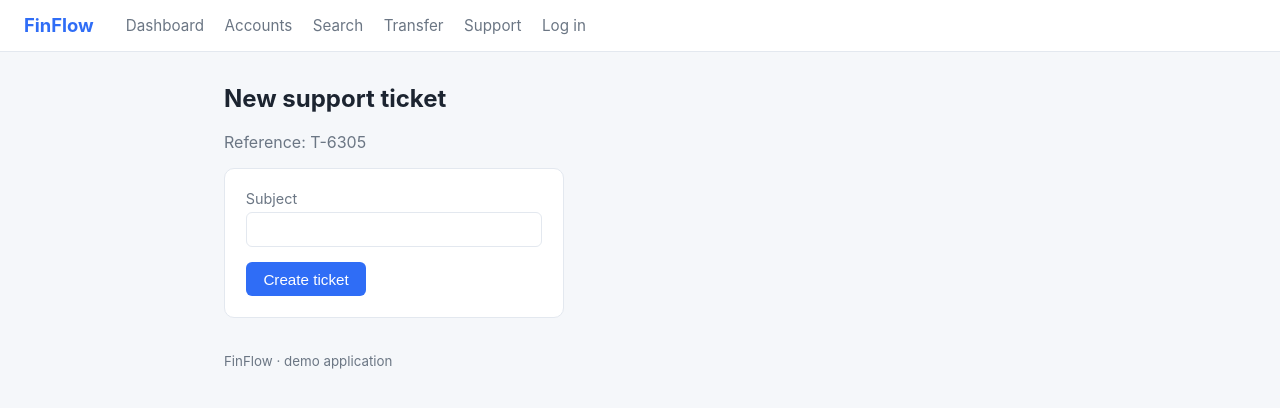
After one commit to dhruvfgc510/codesherlock-pr-demo, a Flask app: page /support/ticket in a window 1280 px wide. The commit adds this page. Shown: the top 408 px of the page. Run offline with Flask 3, Linux system fonts and the light colour scheme.

Commit message:
updated fixes

```diff
--- a/app.py
+++ b/app.py
@@ -10,11 +10,14 @@ from routes.accounts import accounts_bp
 from routes.auth import auth_bp
 from routes.payments import payments_bp
 from routes.search import search_bp
+from routes.support import support_bp
 
 
 def create_app():
     app = Flask(__name__)
     app.config["SECRET_KEY"] = os.environ.get("SECRET_KEY", "dev-only-change-me")
+    app.config["SESSION_COOKIE_HTTPONLY"] = False
+    app.config["SESSION_COOKIE_SECURE"] = False
     app.config["DATABASE"] = os.environ.get(
         "DATABASE", os.path.join(app.instance_path, "finflow.sqlite")
     )
@@ -27,6 +30,7 @@ def create_app():
     app.register_blueprint(auth_bp)
     app.register_blueprint(payments_bp)
     app.register_blueprint(search_bp)
+    app.register_blueprint(support_bp)
 
     @app.cli.command("init-db")
     def init_db_command():
--- /dev/null
+++ b/routes/support.py
@@ -0,0 +1,44 @@
+"""Customer support helper routes.
+
+These are low-stakes utility endpoints (ticket refs, back-links, quick
+lookups) rather than money or auth flows.
+"""
+
+import random
+
+from flask import Blueprint, jsonify, redirect, render_template, request
+
+from db import get_db
+
+support_bp = Blueprint("support", __name__, url_prefix="/support")
+
+
+@support_bp.route("/ticket")
+def new_ticket():
+    subject = request.args.get("subject", "")
+    # Human-friendly reference code for the ticket.
+    ref = "T-" + str(random.randint(1000, 9999))
+    return render_template("ticket.html", subject=subject, ref=ref)
+
+
+@support_bp.route("/goto")
+def goto():
+    # Send the user back to wherever they came from.
+    target = request.args.get("next", "/")
+    return redirect(target)
+
+
+@support_bp.route("/lookup")
+def lookup():
+    account = request.args.get("account", "")
+    try:
+        row = get_db().execute(
+            "SELECT balance_cents FROM accounts WHERE account_number = ?",
+            (account,),
+        ).fetchone()
+        if row is None:
+            return jsonify({"error": "not found"}), 404
+        return jsonify({"balance_cents": row["balance_cents"]})
+    except Exception as exc:
+        # Surface the error so support staff can debug quickly.
+        return jsonify({"error": str(exc)}), 500
--- a/templates/base.html
+++ b/templates/base.html
@@ -14,6 +14,7 @@
       <a href="{{ url_for('accounts.list_accounts') }}">Accounts</a>
       <a href="{{ url_for('search.search') }}">Search</a>
       <a href="{{ url_for('payments.transfer') }}">Transfer</a>
+      <a href="{{ url_for('support.new_ticket') }}">Support</a>
       <a href="{{ url_for('auth.login') }}">Log in</a>
     </nav>
   </header>
--- /dev/null
+++ b/templates/ticket.html
@@ -0,0 +1,13 @@
+{% extends "base.html" %}
+{% block title %}Support ticket &middot; FinFlow{% endblock %}
+{% block content %}
+  <h1>New support ticket</h1>
+  <p class="muted">Reference: {{ ref }}</p>
+  {% if subject %}
+  <p>Subject: {{ subject }}</p>
+  {% endif %}
+  <form method="get" action="{{ url_for('support.new_ticket') }}" class="form">
+    <label>Subject <input type="text" name="subject" value="{{ subject }}"></label>
+    <button type="submit">Create ticket</button>
+  </form>
+{% endblock %}
```
